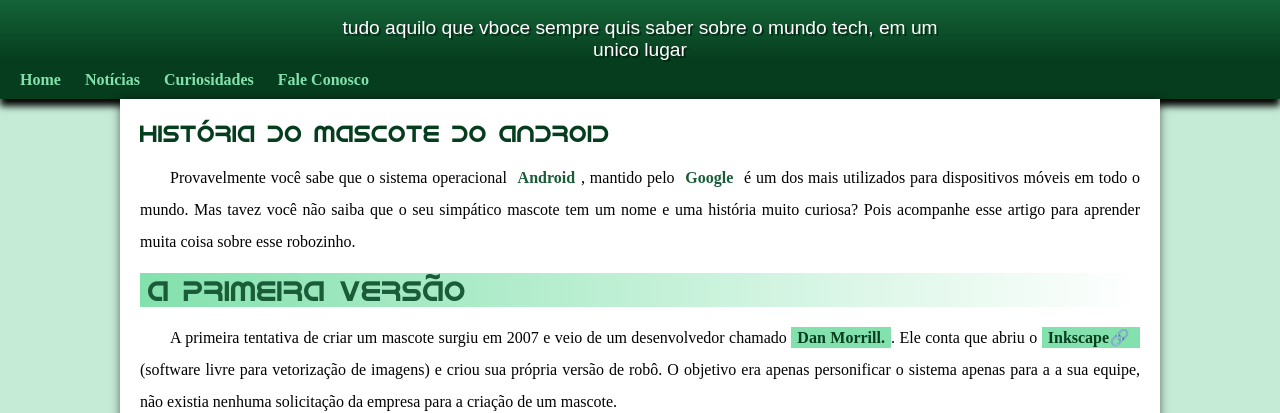
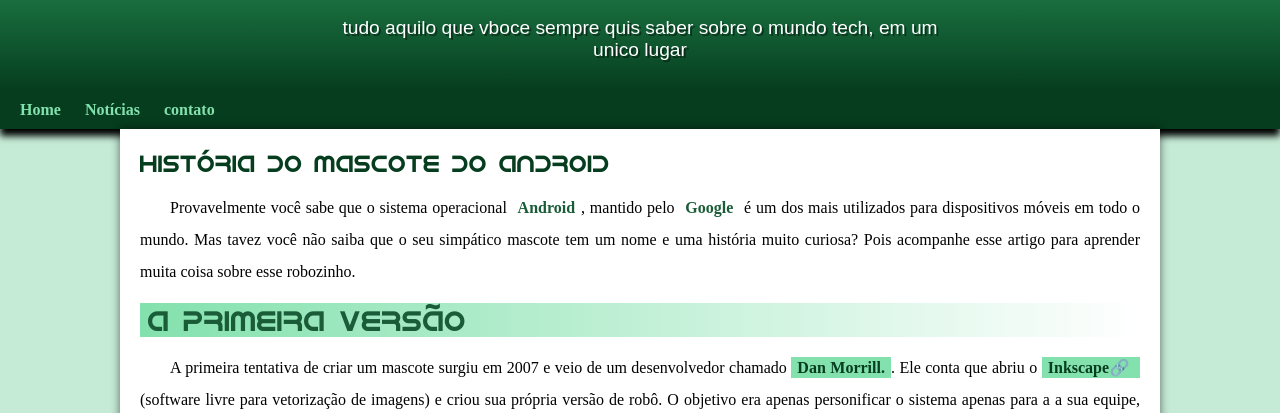
Before and after one commit to Ronisilvadev/projeto-android, a plain HTML site: page index.html in a window 1280 px wide. Shown: the part 108-521 px from the top of the page. Drawn offline with nearby package versions, Linux system fonts and the light colour scheme.

Commit message:
problema de padding corrigido

```diff
--- a/estilo/style.css
+++ b/estilo/style.css
@@ -66,6 +66,7 @@ header > p {
     padding-right: 10px;
     padding-left: 10px;
     margin: auto;
+    padding-bottom: 30px;
     text-shadow:2px 2px 0px rgba(0, 0, 0, 0.438);
 }
 nav {
--- a/index.html
+++ b/index.html
@@ -16,8 +16,7 @@
     <nav>
         <a href="#">Home</a>
         <a href="#">Notícias</a>
-        <a href="#">Curiosidades</a>
-        <a href="#">Fale Conosco</a>
+        <a href="#">contato</a>
     </nav>
     <main>
         <article>
```
